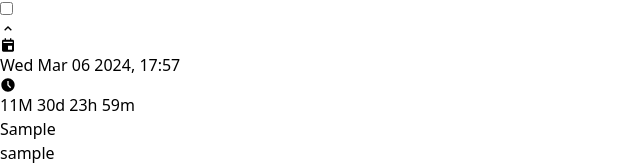
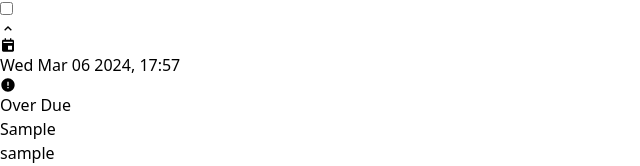
Before and after one commit to anantSinghCross/dolistic-productivity-suite, a React (Vite) app: page / in a window 1280 px wide. Both pictures are taken after typing "Sample", "Sample" into the empty fields and a click on the button "Add". Shown: the part 549-715 px from the top of the page, without its empty margins (0-640 px from the left). Built offline with nearby package versions, Linux system fonts and the light colour scheme.

Commit message:
Overdue functionality in DueDate component

```diff
--- a/src/App.jsx
+++ b/src/App.jsx
@@ -18,7 +18,7 @@ import SearchBar from "./components/SearchBar";
 // ✅5. Show time remaining in the UI for each Item
 // ❌6. Reminders for due dates (Browser notifications)
 // ✅7. Research toggleable UI for add task form and filter section
-// 8. Reducee width on fullscreen
+// 8. Reduce width on fullscreen
 // 9. Deploy
 // 10. Work on the Notes section
 
--- a/src/components/AddTodo.jsx
+++ b/src/components/AddTodo.jsx
@@ -48,9 +48,9 @@ function AddTodo() {
   return (
     <>
       <div className="flex items-center rounded-lg mr-2 ml-2 bg-indigo-50 border-2 border-indigo-200">
-        <div className="flex flex-col flex-grow p-3 rounded">
+        <div className="flex flex-col flex-grow p-3 rounded-md">
           <input
-            className=" p-2 rounded"
+            className=" p-2 rounded-md"
             type="text"
             placeholder="✏️ New Task!"
             value={text}
@@ -59,11 +59,11 @@ function AddTodo() {
           />
           <div className="flex flex-row flex-grow mt-2 mb-2 gap-2">
             <div className="flex flex-grow text-sm">
-              <div className="flex items-center justify-center p-2 rounded-s bg-indigo-500 text-indigo-100 text-lg">
+              <div className="flex items-center justify-center p-2 rounded-s-md bg-indigo-500 text-indigo-100 text-lg">
                 <BiCalendarEvent />
               </div>
               <input
-                className=" p-2 pr-3 rounded-e flex-grow"
+                className=" p-2 pr-3 rounded-e-md flex-grow"
                 type="datetime-local"
                 min={new Date().toISOString().slice(0, -8)}
                 value={dueDate}
@@ -72,13 +72,13 @@ function AddTodo() {
             </div>
 
             <div className="flex text-sm">
-              <div className="flex items-center justify-center p-2 rounded-s bg-indigo-500 text-indigo-100 text-lg">
+              <div className="flex items-center justify-center p-2 rounded-s-md bg-indigo-500 text-indigo-100 text-lg">
                 <BiSolidErrorCircle />
               </div>
               <select
                 defaultValue={priority}
                 onChange={handlePriority}
-                className=" p-2 rounded-e text-sm"
+                className=" p-2 rounded-e-md text-sm"
               >
                 <option value="3">High</option>
                 <option value="2">Normal</option>
@@ -87,13 +87,13 @@ function AddTodo() {
             </div>
           </div>
           <div className="flex flex-grow text-sm">
-            <div className="flex items-center rounded-s bg-indigo-500 text-indigo-100 text-lg">
+            <div className="flex items-center rounded-s-md bg-indigo-500 text-indigo-100 text-lg">
               <span className="px-2">
                 <BiSolidPurchaseTag />
               </span>
             </div>
             <input
-              className=" w-full p-2 rounded-e"
+              className=" w-full p-2 rounded-e-md"
               type="text"
               placeholder="comma separated tags"
               value={tagsString}
@@ -102,7 +102,7 @@ function AddTodo() {
           </div>
         </div>
         <button
-          className="self-start text-white bg-indigo-600 mt-4 mr-4 mb-4 px-3 py-1 border rounded"
+          className="self-start text-white bg-indigo-600 mt-4 mr-4 mb-4 px-3 py-1 rounded-md"
           onClick={handleAddTodo}
         >
           Add
--- a/src/components/DueDate.jsx
+++ b/src/components/DueDate.jsx
@@ -1,24 +1,28 @@
 import React from "react";
-import { BiSolidTimeFive, BiSolidCalendarEvent } from "react-icons/bi";
+import { BiSolidTimeFive, BiSolidCalendarEvent, BiSolidErrorCircle } from "react-icons/bi";
 
 function DueDate({ completeBy }) {
   const dueDate = new Date(completeBy);
   const firstDate = new Date(0);
-  const requiredDate = new Date(dueDate.getTime() - Date.now());
+  let timeDiff = dueDate.getTime() - Date.now();
+  const overdue = timeDiff < 0 ? true : false;
+  const requiredDate = new Date(( overdue? -(timeDiff) : timeDiff));
   const yearsDiff = requiredDate.getFullYear() - firstDate.getFullYear();
   const monthsDiff = requiredDate.getMonth() - firstDate.getMonth();
   const daysDiff = requiredDate.getDate() - firstDate.getDate();
   const hoursDiff = requiredDate.getHours() - firstDate.getHours();
   const minutesDiff = requiredDate.getMinutes() - firstDate.getMinutes();
 
+  const styleClass = overdue? 'bg-red-100 px-1 text-red-600' : 'bg-slate-100 px-1 text-slate-600'
+
   const diffElement = (
-    <span className="flex items-center gap-1 rounded-full bg-slate-100 px-1 text-slate-600">
-        <BiSolidTimeFive/>
+    <span className={`flex items-center gap-1 rounded-full ${styleClass}`}>
+        {overdue? <BiSolidErrorCircle/> : <BiSolidTimeFive/>}
       {`${yearsDiff > 0 ? yearsDiff + "Y" : ""} ${
         monthsDiff > 0 ? monthsDiff + "M" : ""
       } ${daysDiff > 0 ? daysDiff + "d" : ""} ${
         hoursDiff > 0 ? hoursDiff + "h" : ""
-      } ${minutesDiff > 0 ? minutesDiff + "m" : ""}`}
+      } ${minutesDiff > 0 ? minutesDiff + "m" : ""} ${overdue? 'Over Due':''}`}
     </span>
   );
 
--- a/src/store/todos-slice.js
+++ b/src/store/todos-slice.js
@@ -13,7 +13,14 @@ const todosSlice = createSlice({
         state.todos.unshift(action.payload);
       },
       prepare: ({ todo, priority, tags, completeBy }) => {
-                const todoItem = { todo, priority, tags, completeBy, id: Math.trunc(Math.random() * 10000000), completed: false };
+        const todoItem = {
+          todo,
+          priority,
+          tags,
+          completeBy,
+          id: Math.trunc(Math.random() * 10000000),
+          completed: false,
+        };
         return { payload: todoItem };
       },
     },
```
Lines whose indentation alone changed are shown as unchanged.
